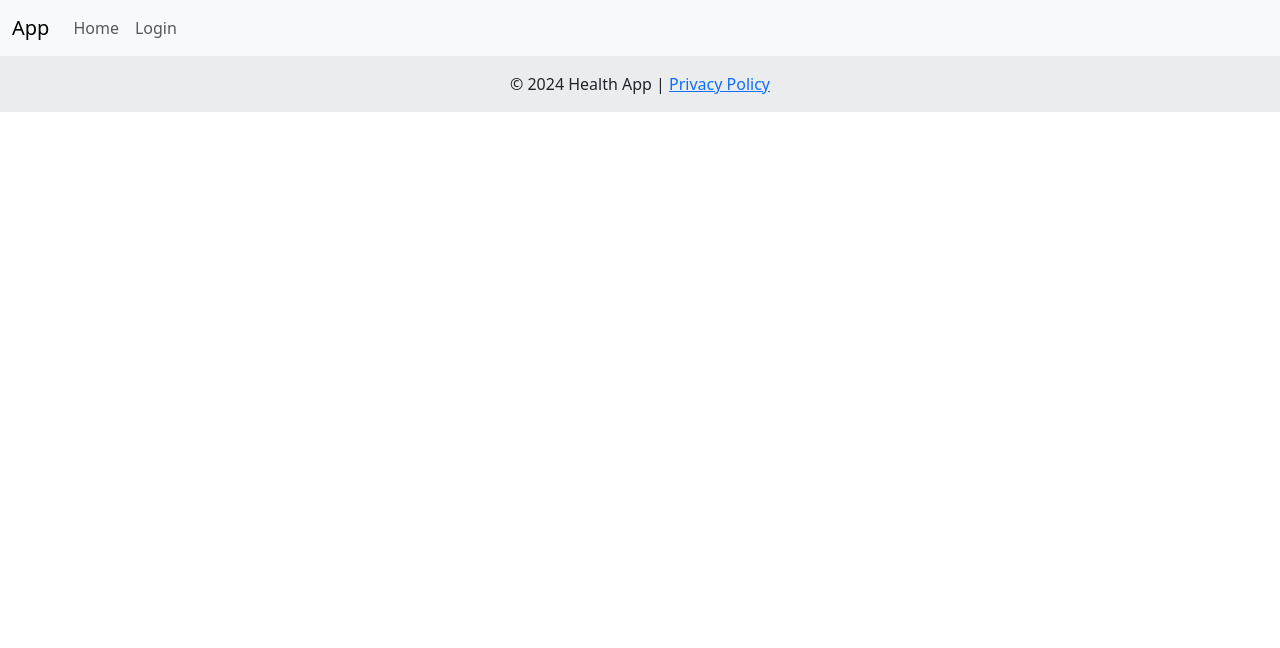
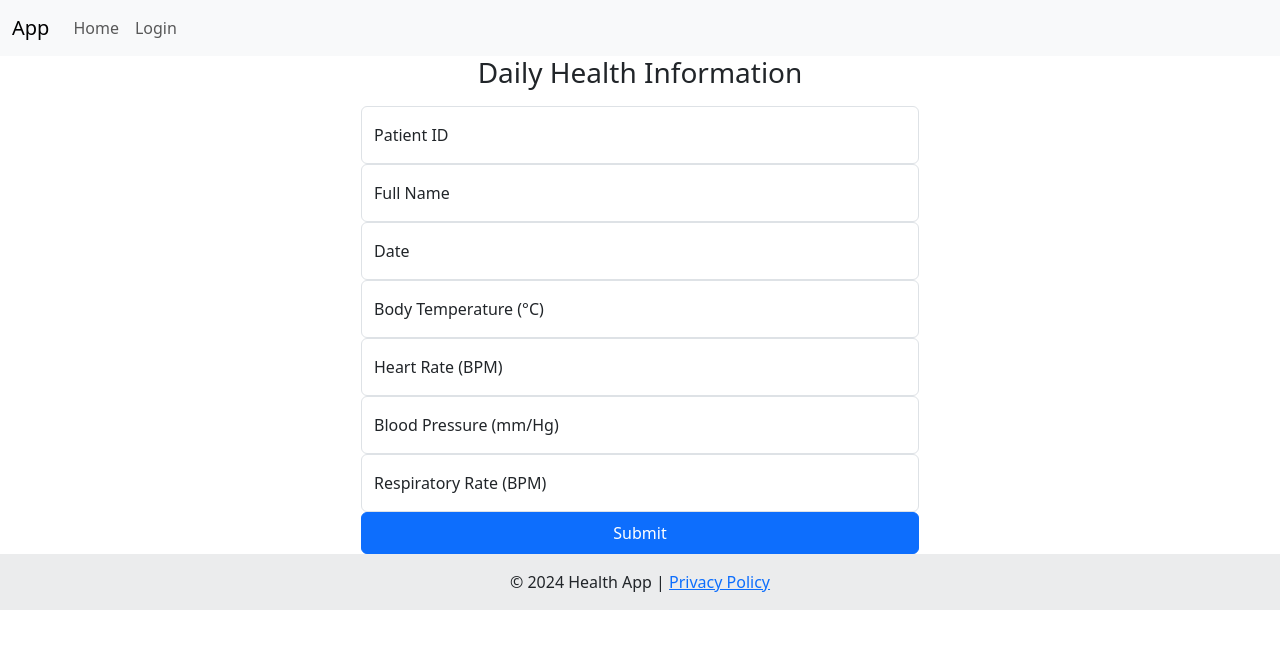
Before and after one commit to superlioning/health-guardian, a React (Create React App) app in the folder client/: page /patientHealthForm in a window 1280 px wide. Shown: the top 648 px of the page. Built offline with nearby package versions, Linux system fonts and the light colour scheme.

Commit message:
Patient's Vitals Entry

```diff
--- a/client/src/App.js
+++ b/client/src/App.js
@@ -11,6 +11,8 @@ import OnePatient from './pages/OnePatient';
 import NavBar from "./components/Navbar";
 import Footer from "./components/Footer";
 import SymptomChecker from './pages/SymptomChecker';
+import PatientHealthForm from './pages/PatientHealthForm';
+import PatientDashboard from './pages/PatientDashboard';
 
 
 // Use React Router to navigate between different pages
@@ -24,10 +26,12 @@ function App() {
           <Route path="/signup" element={<SignupPage />} />
           <Route path="/login" element={<LoginPage />} />
           <Route path='/nurse' element={<NurseDashboard />} />
+          <Route path='/patient' element={<PatientDashboard />} />
           <Route path='/addVitalSigns' element={<AddVitalSigns />} />
           <Route path='/patientData' element={<PatientData />} />
           <Route path='/symptomChecker' element={<SymptomChecker />} />
           <Route path='/patientData/:id' element={<OnePatient />} />
+          <Route path='/patientHealthForm' element={<PatientHealthForm />} />
         </Routes>
         <Footer />
       </Router>
--- /dev/null
+++ b/client/src/pages/PatientDashboard.js
@@ -0,0 +1,14 @@
+import { Link } from 'react-router-dom';
+
+function PatientDashboard() {
+
+    return (
+        <div className="nurseContainer">
+            <div className="links">
+                <Link to={"/patientHealthForm"} className="addBtn">Enter Vital Signs</Link>
+            </div>
+        </div>
+    )
+}
+
+export default PatientDashboard;
--- /dev/null
+++ b/client/src/pages/PatientHealthForm.js
@@ -0,0 +1,88 @@
+import React, { useState } from 'react';
+import { useMutation } from '@apollo/client';
+import { ADD_PATIENTDATA } from '../graphql/mutations';
+
+const PatientHealthForm = () => {
+    const [patientId, setPatientId] = useState('');
+    const [fullName, setFullName] = useState('');
+    const [date, setDate] = useState('');
+    const [bodyTemp, setBodyTemp] = useState('');
+    const [heartRate, setHeartRate] = useState('');
+    const [bloodPressure, setBloodPressure] = useState('');
+    const [respiratoryRate, setRespiratoryRate] = useState('');
+    const [warning, setWarning] = useState('');
+
+    const [addHealthData] = useMutation(ADD_PATIENTDATA);
+
+    const handleSubmit = async (e) => {
+        e.preventDefault();
+        try {
+            await addHealthData({
+                variables: {
+                    patientId: patientId,
+                    fullName: fullName,
+                    date: date,
+                    bodyTemp: bodyTemp,
+                    heartRate: heartRate,
+                    bloodPressure: bloodPressure,
+                    respiratoryRate: respiratoryRate
+                }
+            });
+            setWarning('Health data has been entered');
+            setPatientId('');
+            setFullName('');
+            setDate('');
+            setBodyTemp('');
+            setHeartRate('');
+            setBloodPressure('');
+            setRespiratoryRate('');
+            setTimeout(() => {
+                setWarning('');
+            }, 2000);
+        } catch (error) {
+            console.error('Error submitting health data:', error);
+        }
+    };
+
+    return (
+        <div className='container'>
+            <div className="form-signin w-50 m-auto">
+                <form onSubmit={handleSubmit}>
+                    <h1 className="h3 mb-3 fw-normal">Daily Health Information</h1>
+                    <h1 className="h3 mb-3 fw-normal" style={{ color: "red" }}>{warning}</h1>
+                    <div className="form-floating">
+                        <input type="text" className="form-control" placeholder="Patient ID" value={patientId} onChange={(e) => setPatientId(e.target.value)} required />
+                        <label>Patient ID</label>
+                    </div>
+                    <div className="form-floating">
+                        <input type="text" className="form-control" placeholder="Full Name" value={fullName} onChange={(e) => setFullName(e.target.value)} required />
+                        <label>Full Name</label>
+                    </div>
+                    <div className="form-floating">
+                        <input type="text" className="form-control" placeholder="Date" value={date} onChange={(e) => setDate(e.target.value)} required />
+                        <label>Date</label>
+                    </div>
+                    <div className="form-floating">
+                        <input type="text" className="form-control" placeholder="Body Temperature" value={bodyTemp} onChange={(e) => setBodyTemp(e.target.value)} required />
+                        <label>Body Temperature (°C)</label>
+                    </div>
+                    <div className="form-floating">
+                        <input type="text" className="form-control" placeholder="Heart Rate" value={heartRate} onChange={(e) => setHeartRate(e.target.value)} required />
+                        <label>Heart Rate (BPM)</label>
+                    </div>
+                    <div className="form-floating">
+                        <input type="text" className="form-control" placeholder="Blood Pressure" value={bloodPressure} onChange={(e) => setBloodPressure(e.target.value)} required />
+                        <label>Blood Pressure (mm/Hg)</label>
+                    </div>
+                    <div className="form-floating">
+                        <input type="text" className="form-control" placeholder="Respiratory Rate" value={respiratoryRate} onChange={(e) => setRespiratoryRate(e.target.value)} required />
+                        <label>Respiratory Rate (BPM)</label>
+                    </div>
+                    <button className="btn btn-primary w-100 py-2" type="submit">Submit</button>
+                </form>
+            </div>
+        </div>
+    );
+};
+
+export default PatientHealthForm;
```
